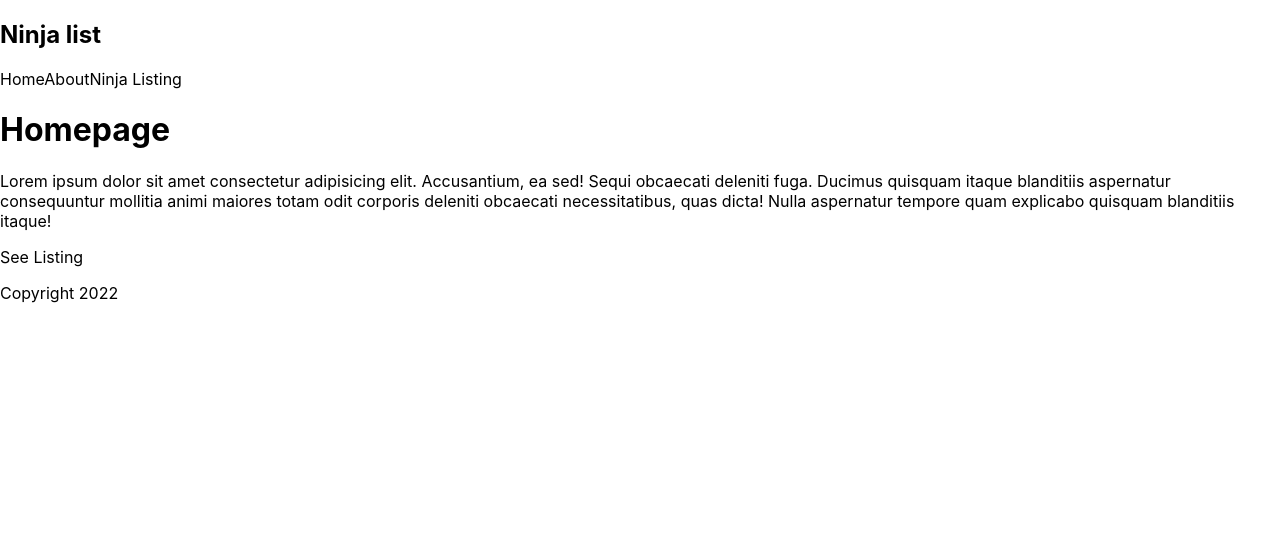
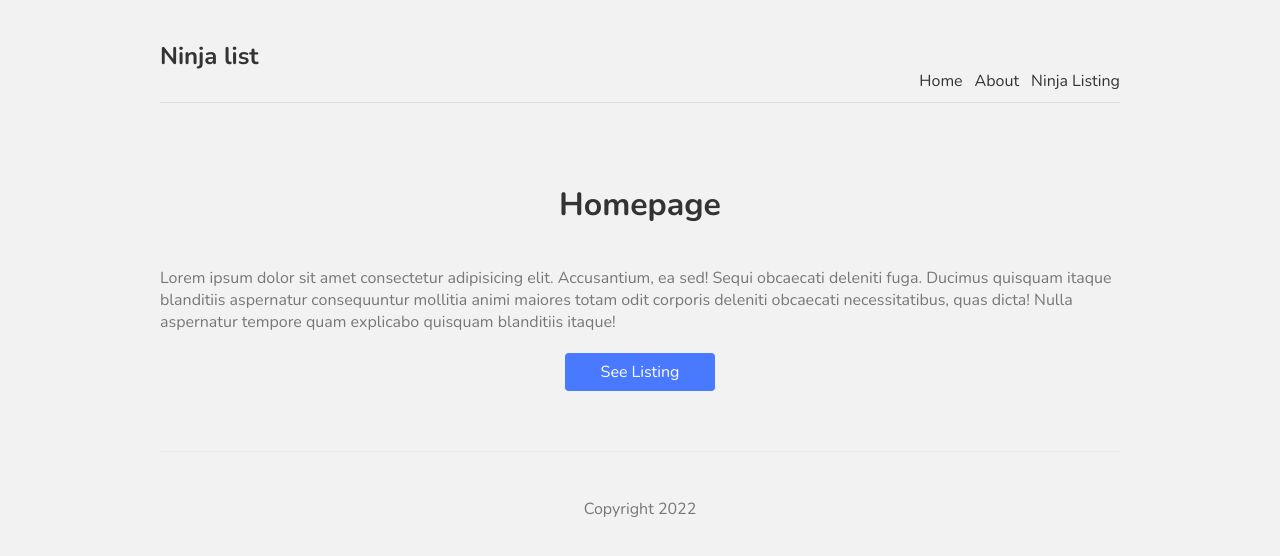
Before and after one commit to rafaldzielak/next-nn, a Next.js app: page / in a window 1280 px wide. Shown: the top 556 px of the page. Built offline with nearby package versions, Linux system fonts and the light colour scheme.

Commit message:
Custom styles

```diff
--- a/components/Footer.js
+++ b/components/Footer.js
@@ -2,9 +2,9 @@
 
 const Footer = () => {
   return (
-    <div>
+    <footer>
       <p>Copyright 2022</p>
-    </div>
+    </footer>
   );
 };
 
--- a/pages/index.js
+++ b/pages/index.js
@@ -1,20 +1,18 @@
-import Head from "next/head";
-import Image from "next/image";
 import Link from "next/link";
 import styles from "../styles/Home.module.css";
 
 export default function Home() {
   return (
     <div>
-      <h1>Homepage</h1>
-      <p>
+      <h1 className={styles.title}>Homepage</h1>
+      <p className={styles.text}>
         Lorem ipsum dolor sit amet consectetur adipisicing elit. Accusantium, ea sed! Sequi obcaecati deleniti
         fuga. Ducimus quisquam itaque blanditiis aspernatur consequuntur mollitia animi maiores totam odit
         corporis deleniti obcaecati necessitatibus, quas dicta! Nulla aspernatur tempore quam explicabo
         quisquam blanditiis itaque!
       </p>
       <Link href='/ninjas'>
-        <a>See Listing</a>
+        <a className={styles.btn}>See Listing</a>
       </Link>
     </div>
   );
--- a/styles/Home.module.css
+++ b/styles/Home.module.css
@@ -1,129 +1,18 @@
-.container {
-  padding: 0 2rem;
-}
-
-.main {
-  min-height: 100vh;
-  padding: 4rem 0;
-  flex: 1;
-  display: flex;
-  flex-direction: column;
-  justify-content: center;
-  align-items: center;
-}
-
-.footer {
-  display: flex;
-  flex: 1;
-  padding: 2rem 0;
-  border-top: 1px solid #eaeaea;
-  justify-content: center;
-  align-items: center;
-}
-
-.footer a {
-  display: flex;
-  justify-content: center;
-  align-items: center;
-  flex-grow: 1;
-}
-
-.title a {
-  color: #0070f3;
-  text-decoration: none;
-}
-
-.title a:hover,
-.title a:focus,
-.title a:active {
-  text-decoration: underline;
-}
-
 .title {
-  margin: 0;
-  line-height: 1.15;
-  font-size: 4rem;
-}
-
-.title,
-.description {
+  color: #333;
+  padding-bottom: 20px;
   text-align: center;
 }
-
-.description {
-  margin: 4rem 0;
-  line-height: 1.5;
-  font-size: 1.5rem;
+.text {
+  color: #777;
 }
-
-.code {
-  background: #fafafa;
-  border-radius: 5px;
-  padding: 0.75rem;
-  font-size: 1.1rem;
-  font-family: Menlo, Monaco, Lucida Console, Liberation Mono, DejaVu Sans Mono,
-    Bitstream Vera Sans Mono, Courier New, monospace;
+.btn {
+  display: block;
+  width: 150px;
+  padding: 8px 0;
+  margin: 20px auto;
+  background: #4979ff;
+  border-radius: 4px;
+  color: white;
+  text-align: center;
 }
-
-.grid {
-  display: flex;
-  align-items: center;
-  justify-content: center;
-  flex-wrap: wrap;
-  max-width: 800px;
-}
-
-.card {
-  margin: 1rem;
-  padding: 1.5rem;
-  text-align: left;
-  color: inherit;
-  text-decoration: none;
-  border: 1px solid #eaeaea;
-  border-radius: 10px;
-  transition: color 0.15s ease, border-color 0.15s ease;
-  max-width: 300px;
-}
-
-.card:hover,
-.card:focus,
-.card:active {
-  color: #0070f3;
-  border-color: #0070f3;
-}
-
-.card h2 {
-  margin: 0 0 1rem 0;
-  font-size: 1.5rem;
-}
-
-.card p {
-  margin: 0;
-  font-size: 1.25rem;
-  line-height: 1.5;
-}
-
-.logo {
-  height: 1em;
-  margin-left: 0.5rem;
-}
-
-@media (max-width: 600px) {
-  .grid {
-    width: 100%;
-    flex-direction: column;
-  }
-}
-
-@media (prefers-color-scheme: dark) {
-  .card,
-  .footer {
-    border-color: #222;
-  }
-  .code {
-    background: #111;
-  }
-  .logo img {
-    filter: invert(1);
-  }
-}
--- a/styles/globals.css
+++ b/styles/globals.css
@@ -1,26 +1,41 @@
-html,
+@import url("https://fonts.googleapis.com/css2?family=Nunito:wght@300;400;600;700&display=swap");
+
 body {
-  padding: 0;
-  margin: 0;
-  font-family: -apple-system, BlinkMacSystemFont, Segoe UI, Roboto, Oxygen,
-    Ubuntu, Cantarell, Fira Sans, Droid Sans, Helvetica Neue, sans-serif;
+  background: #f2f2f2;
+  color: #333;
+  font-family: "Nunito";
 }
-
 a {
-  color: inherit;
+  color: #333;
   text-decoration: none;
+}
+.content {
+  max-width: 960px;
+  margin: 0 auto;
+}
+nav {
+  margin: 10px auto 80px;
+  padding: 10px 0;
+  display: flex;
+  justify-content: flex-end;
+  align-items: flex-end;
+  border-bottom: 1px solid #ddd;
+}
+nav a {
+  margin-left: 12px;
+}
+nav .logo {
+  margin-right: auto;
+}
+footer {
+  display: block;
+  text-align: center;
+  padding: 30px 0;
+  margin-top: 60px;
+  color: #777;
+  border-top: 1px solid #eaeaea;
 }
 
 * {
   box-sizing: border-box;
 }
-
-@media (prefers-color-scheme: dark) {
-  html {
-    color-scheme: dark;
-  }
-  body {
-    color: white;
-    background: black;
-  }
-}
```
